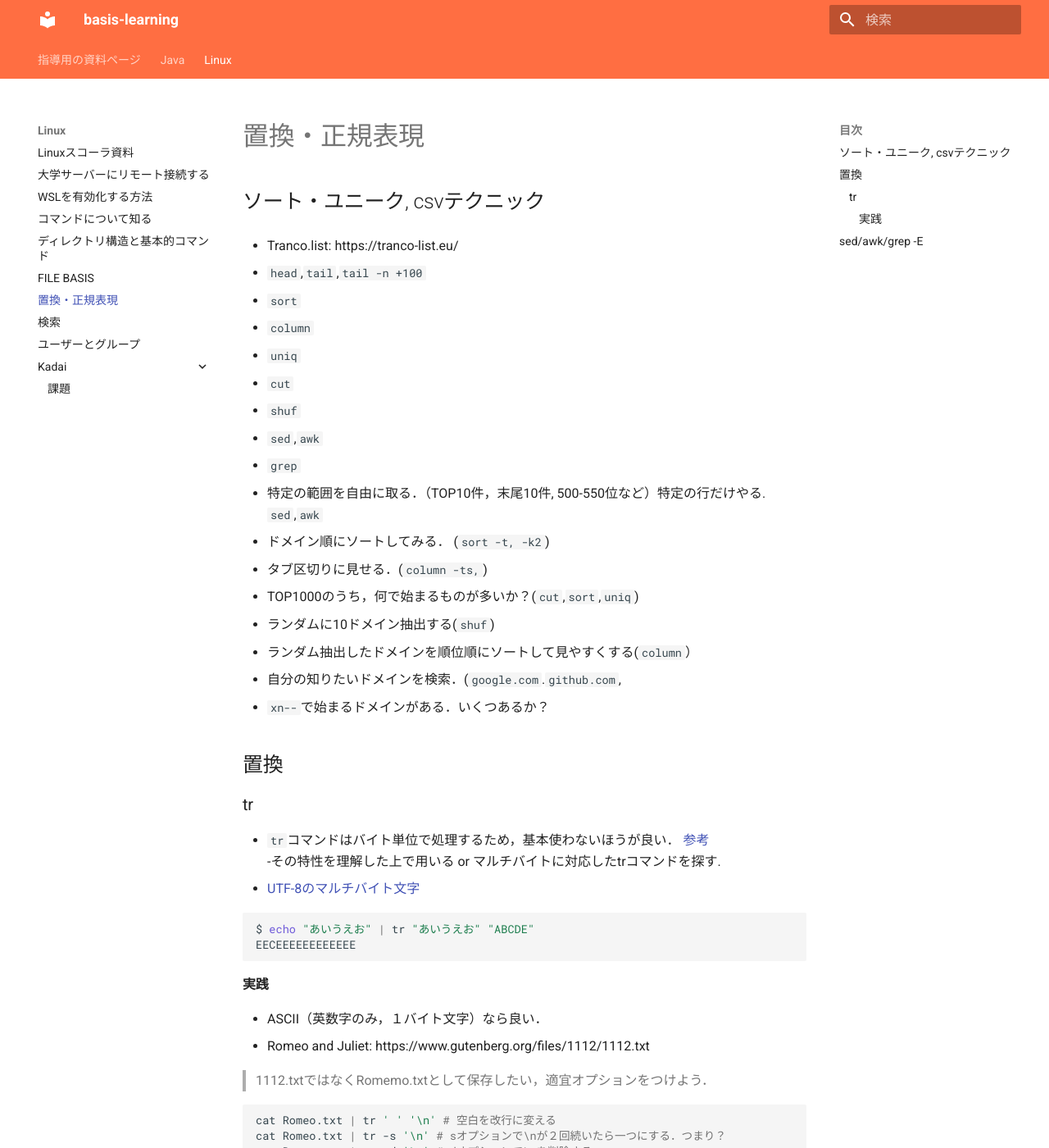
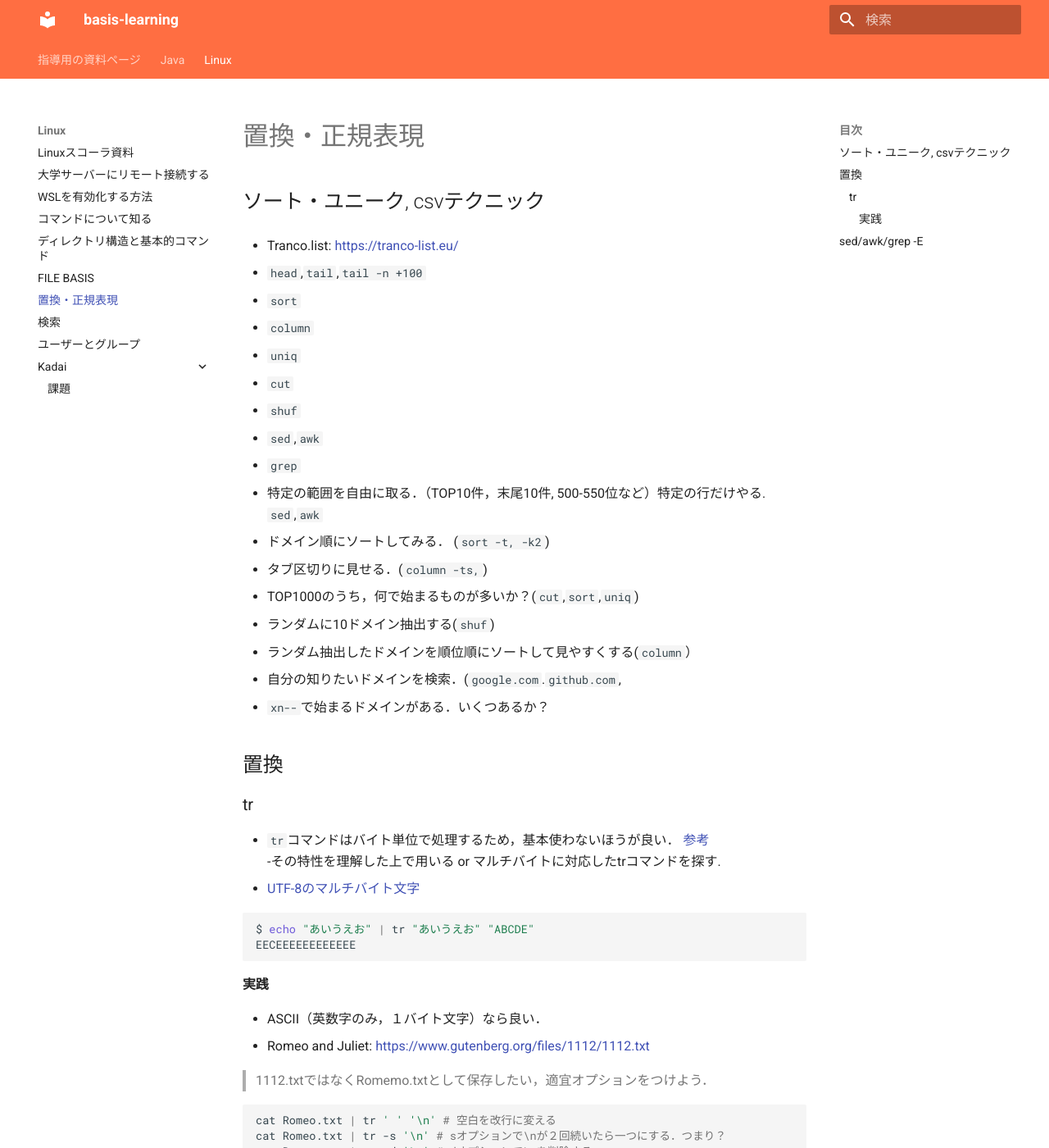
Before and after one commit to Eric-lightning/basis-learning, an MkDocs documentation site: the page built from docs/Linux/REGEX.md, in a window 1280 px wide and 1400 px high. Shown: the whole window at 82% size. Built offline with MkDocs 1.6.1 and Material for MkDocs 9.7.7, drawn with Linux system fonts in a browser that asks for light colours; comment, search, counter and statistics services are not loaded; some of the changed lines change nothing that is shown.

Commit message:
fix link

```diff
--- a/docs/Linux/REGEX.md
+++ b/docs/Linux/REGEX.md
@@ -2,7 +2,7 @@
 
 ## ソート・ユニーク, csvテクニック
 
-- Tranco.list: https://tranco-list.eu/
+- Tranco.list: [https://tranco-list.eu/](https://tranco-list.eu/)
 
 - `head`,`tail`,`tail -n +100`
 - `sort`
@@ -86,7 +86,7 @@ EECEEEEEEEEEEEE
 #### 実践
 
 - ASCII（英数字のみ，１バイト文字）なら良い．
-  - Romeo and Juliet: https://www.gutenberg.org/files/1112/1112.txt
+  - Romeo and Juliet: [https://www.gutenberg.org/files/1112/1112.txt](https://www.gutenberg.org/files/1112/1112.txt)
 
 > 1112.txtではなくRomemo.txtとして保存したい，適宜オプションをつけよう．
 
```
